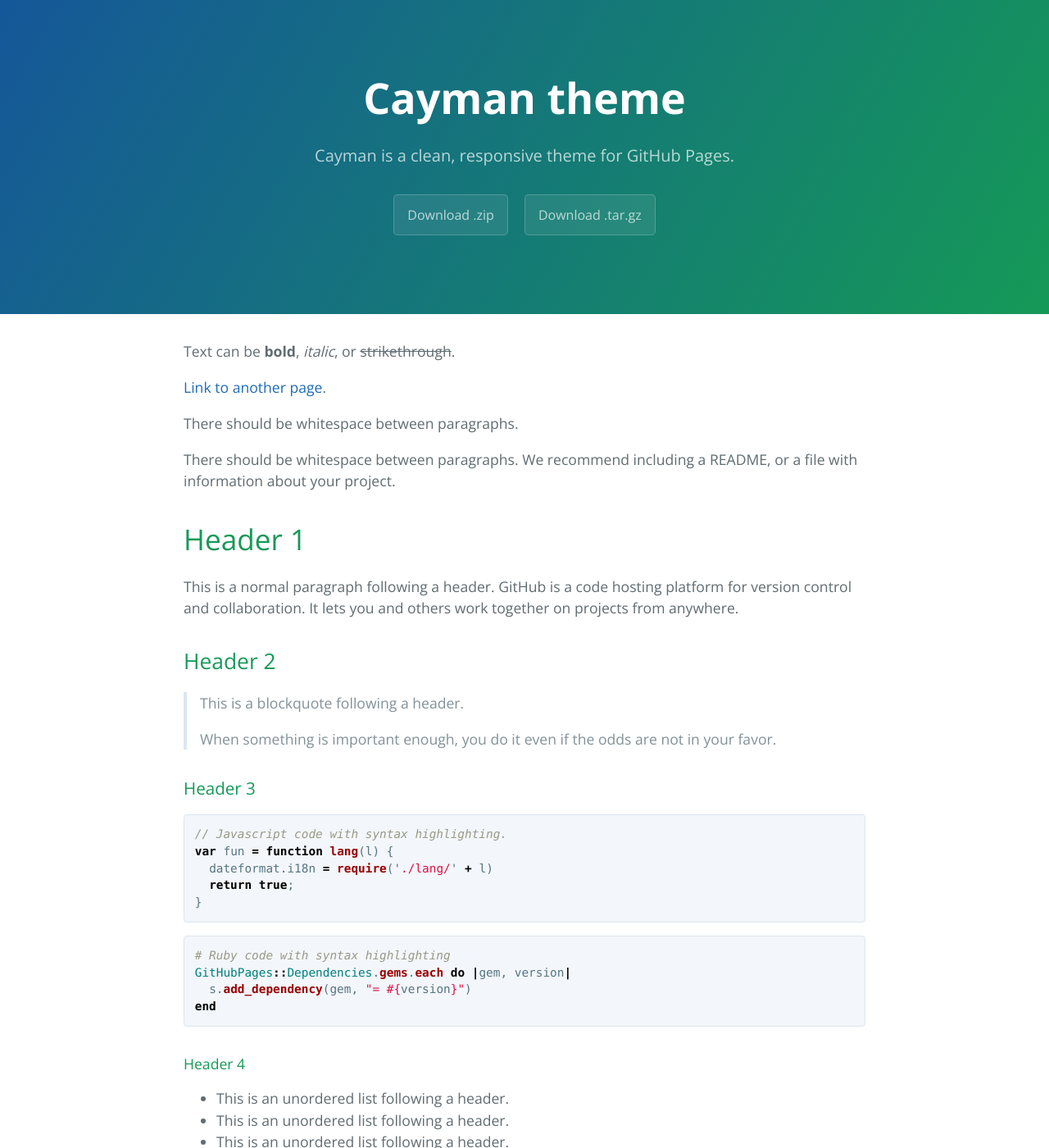
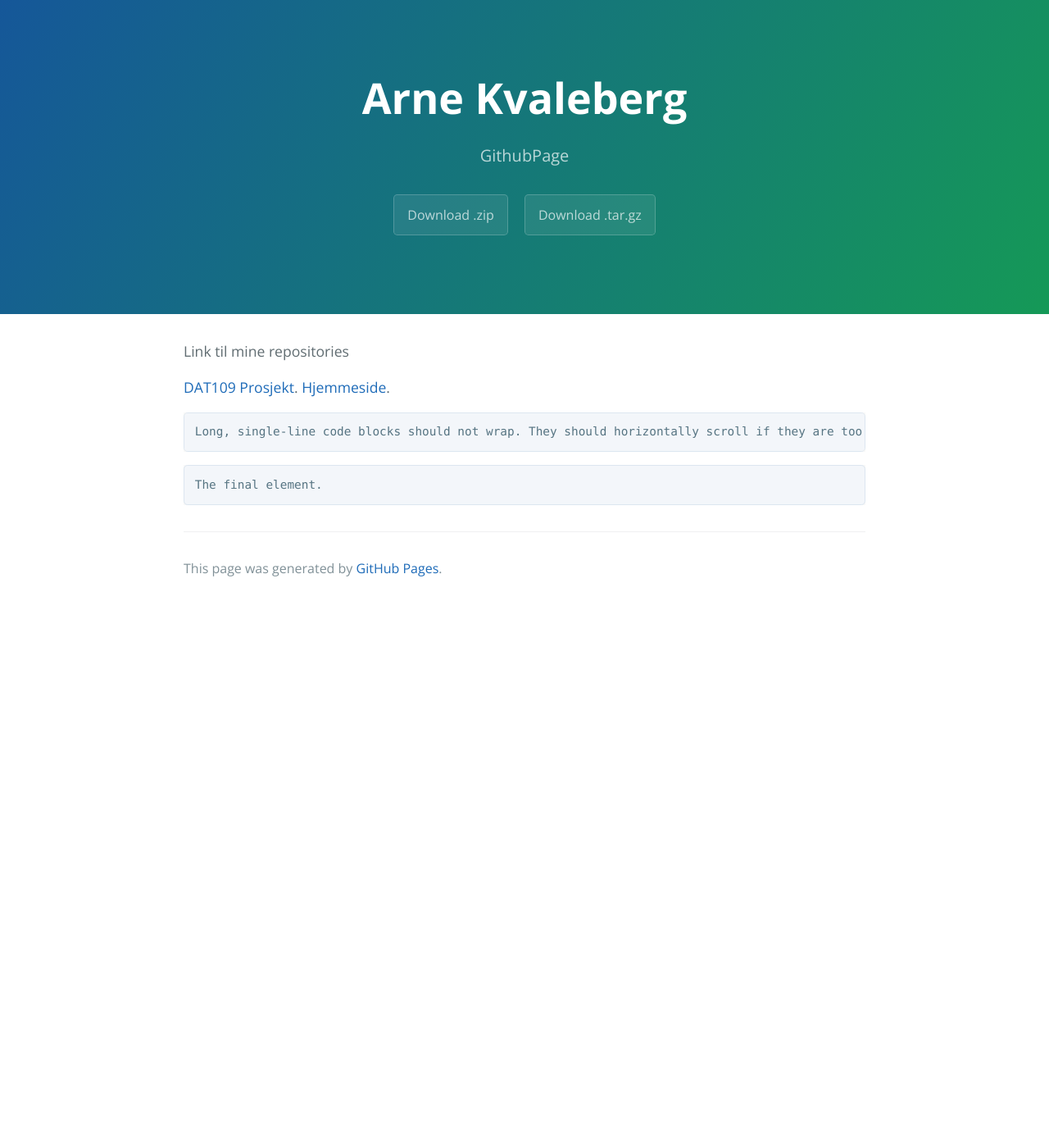
Before and after one commit to arnekva/arnekva.github.io, a Jekyll site: the page built from index.md, in a window 1280 px wide and 1400 px high. Shown: the whole window at 82% size. Built offline with Jekyll 4.4.1, drawn with Linux system fonts in a browser that asks for light colours; some of the changed text lies outside the part shown.

Commit message:
Updated scripts

````diff
--- a/_config.yml
+++ b/_config.yml
@@ -1,5 +1,5 @@
-title: Cayman theme
-description: Cayman is a clean, responsive theme for GitHub Pages.
+title: Arne Kvaleberg
+description: GithubPage
 show_downloads: true
 google_analytics:
 theme: jekyll-theme-cayman
--- a/index.md
+++ b/index.md
@@ -2,117 +2,13 @@
 layout: default
 ---
 
-Text can be **bold**, _italic_, or ~~strikethrough~~.
+Link til mine repositories
 
-[Link to another page](./another-page.html).
-
-There should be whitespace between paragraphs.
-
-There should be whitespace between paragraphs. We recommend including a README, or a file with information about your project.
-
-# Header 1
-
-This is a normal paragraph following a header. GitHub is a code hosting platform for version control and collaboration. It lets you and others work together on projects from anywhere.
-
-## Header 2
-
-> This is a blockquote following a header.
->
-> When something is important enough, you do it even if the odds are not in your favor.
-
-### Header 3
-
-```js
-// Javascript code with syntax highlighting.
-var fun = function lang(l) {
-  dateformat.i18n = require('./lang/' + l)
-  return true;
-}
-```
-
-```ruby
-# Ruby code with syntax highlighting
-GitHubPages::Dependencies.gems.each do |gem, version|
-  s.add_dependency(gem, "= #{version}")
-end
-```
-
-#### Header 4
-
-*   This is an unordered list following a header.
-*   This is an unordered list following a header.
-*   This is an unordered list following a header.
-
-##### Header 5
-
-1.  This is an ordered list following a header.
-2.  This is an ordered list following a header.
-3.  This is an ordered list following a header.
-
-###### Header 6
-
-| head1        | head two          | three |
-|:-------------|:------------------|:------|
-| ok           | good swedish fish | nice  |
-| out of stock | good and plenty   | nice  |
-| ok           | good `oreos`      | hmm   |
-| ok           | good `zoute` drop | yumm  |
-
-### There's a horizontal rule below this.
-
-* * *
-
-### Here is an unordered list:
-
-*   Item foo
-*   Item bar
-*   Item baz
-*   Item zip
-
-### And an ordered list:
-
-1.  Item one
-1.  Item two
-1.  Item three
-1.  Item four
-
-### And a nested list:
-
-- level 1 item
-  - level 2 item
-  - level 2 item
-    - level 3 item
-    - level 3 item
-- level 1 item
-  - level 2 item
-  - level 2 item
-  - level 2 item
-- level 1 item
-  - level 2 item
-  - level 2 item
-- level 1 item
-
-### Small image
-
-![Octocat](https://assets-cdn.github.com/images/icons/emoji/octocat.png)
-
-### Large image
-
-![Branching](https://guides.github.com/activities/hello-world/branching.png)
+[DAT109 Prosjekt](https://github.com/arnekva/DAT109_Prosjekt2).
+[Hjemmeside](https://github.com/arnekva/DAT109_Prosjekt2).
 
 
-### Definition lists can be used with HTML syntax.
 
-<dl>
-<dt>Name</dt>
-<dd>Godzilla</dd>
-<dt>Born</dt>
-<dd>1952</dd>
-<dt>Birthplace</dt>
-<dd>Japan</dd>
-<dt>Color</dt>
-<dd>Green</dd>
-</dl>
 
 ```
 Long, single-line code blocks should not wrap. They should horizontally scroll if they are too long. This line should be long enough to demonstrate this.
````
